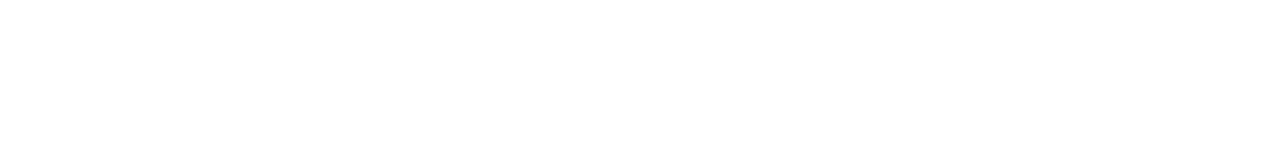
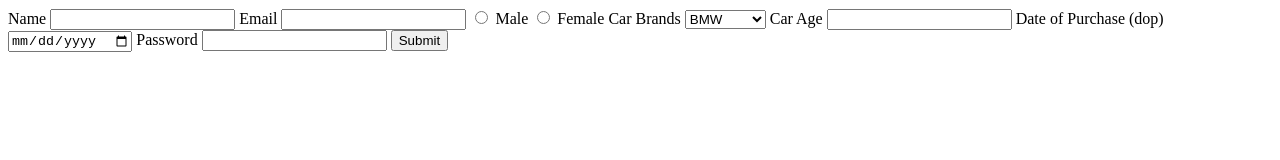
Before and after one commit to acciojob/car-insurance-form-KSS-Kushal, a website: page main.html in a window 1280 px wide. Drawn offline with Linux system fonts and the light colour scheme.

Commit message:
created a submission

```diff
--- a/main.html
+++ b/main.html
@@ -8,6 +8,29 @@
 
 <body>
 	<!-- the entire body must be written by student -->
+	<form method="post" action="">
+		<label for="name">Name</label>
+		<input type="text" id="name" required />
+		<label for="email">Email</label>
+		<input type="email" id="email" required />
+		<input type="radio" name="gender" value="male" id="male" required />
+		<label for="male">Male</label>
+		<input type="radio" name="gender" value="female" id="female" required />
+		<label for="female">Female</label>
+		<label for="cars">Car Brands</label>
+		<select id="cars">
+			<option value="BMW">BMW</option>
+			<option value="Audi">Audi</option>
+			<option value="Mercedez">Mercedez</option>
+		</select>
+		<label for="carage">Car Age</label>
+		<input type="number" id="carage" required />
+		<label for="dop">Date of Purchase (dop)</label>
+		<input type="date" id="dop" required />
+		<label for="password">Password</label>
+		<input type="password" id="password" required />
+		<button type="submit">Submit</button>
+	</form>
     <script type="text/javascript" src="./script.js">
 </script>
 
```
